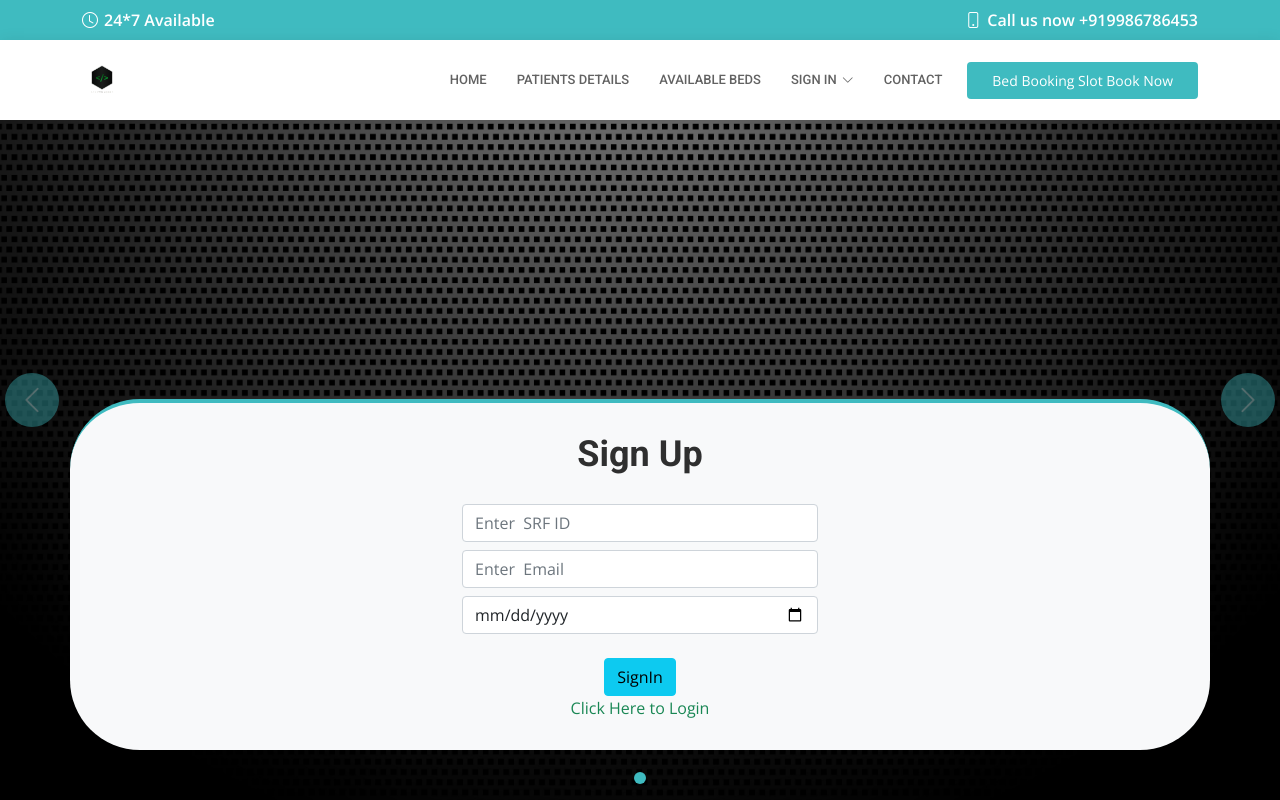
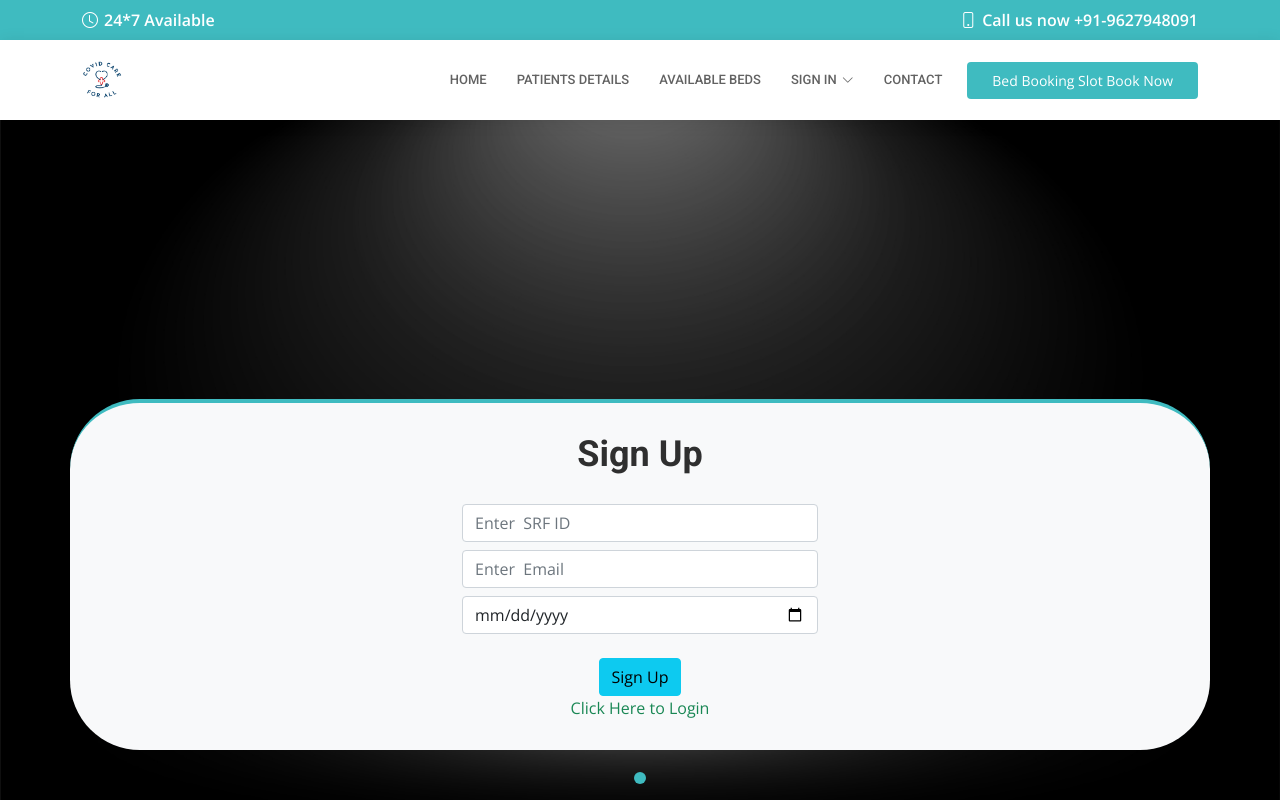
Before and after one commit to DarkSoul26/Covid_Care_for_All, a Flask app: page /signup in a window 1280 px wide. Run offline with Flask 2, Linux system fonts and the light colour scheme; some libraries are stand-ins or nearby versions.

Commit message:
Major Changes

```diff
--- a/templates/baselogin.html
+++ b/templates/baselogin.html
@@ -41,7 +41,7 @@
         <i class="bi bi-clock"></i> 24*7 Available
       </div>
       <div class="d-flex align-items-center">
-        <i class="bi bi-phone"></i> Call us now +919986786453
+        <i class="bi bi-phone"></i> Call us now +91-9627948091
       </div>
     </div>
   </div>
@@ -50,9 +50,9 @@
   <header id="header" class="fixed-top">
     <div class="container d-flex align-items-center">
 
-      <a href="index.html" class="logo me-auto"><img src="static/assets/img/logo.png" alt=""></a>
+      <a href="/" class="logo me-auto"><img src="static/assets/img/logo.png" alt=""></a>
       <!-- Uncomment below if you prefer to use an image logo -->
-      <!-- <h1 class="logo me-auto"><a href="index.html">Medicio</a></h1> -->
+      <!-- <h1 class="logo me-auto"><a href="/">Medicio</a></h1> -->
 
       <nav id="navbar" class="navbar order-last order-lg-0">
         <ul>
@@ -116,14 +116,6 @@
 
       </div>
 
-      <a class="carousel-control-prev" href="#heroCarousel" role="button" data-bs-slide="prev">
-        <span class="carousel-control-prev-icon bi bi-chevron-left" aria-hidden="true"></span>
-      </a>
-
-      <a class="carousel-control-next" href="#heroCarousel" role="button" data-bs-slide="next">
-        <span class="carousel-control-next-icon bi bi-chevron-right" aria-hidden="true"></span>
-      </a>
-
     </div>
   </section><!-- End Hero -->
 
--- a/templates/index.html
+++ b/templates/index.html
@@ -1,10 +1,7 @@
 {% extends 'base.html' %}
 {% block title %}
-Home Covid Slot Booking
+COVID CARE FOR ALL
 {% endblock title %}
-
 {% block body %}
-
 {% include "message.html" %}
-
 {% endblock body %}
--- a/templates/navbar.html
+++ b/templates/navbar.html
@@ -42,7 +42,7 @@
         <i class="bi bi-clock"></i> 24*7 Available
       </div>
       <div class="d-flex align-items-center">
-        <i class="bi bi-phone"></i> Call us now +919986786453
+        <i class="bi bi-phone"></i> Call us now +91-9627948091
       </div>
     </div>
   </div>
@@ -51,9 +51,9 @@
   <header id="header" class="fixed-top">
     <div class="container d-flex align-items-center">
 
-      <a href="index.html" class="logo me-auto"><img src="static/assets/img/logo.png" alt=""></a>
+      <a href="/" class="logo me-auto"><img src="static/assets/img/logo.png" alt=""></a>
       <!-- Uncomment below if you prefer to use an image logo -->
-      <!-- <h1 class="logo me-auto"><a href="index.html">Medicio</a></h1> -->
+      <!-- <h1 class="logo me-auto"><a href="/">Medicio</a></h1> -->
 
       <nav id="navbar" class="navbar order-last order-lg-0">
         <ul>
--- a/templates/usersignup.html
+++ b/templates/usersignup.html
@@ -23,11 +23,11 @@
 <input type="date" class="form-control mt-2" placeholder="Enter  DOB" name="dob" required>
 </div>
 <br>
-<button type="submit" class="btn btn-info">SignIn</button>
+<button type="submit" class="btn btn-info">Sign Up</button>
 
 </form>
 
-<a class="text-success" href="/login">Click Here to Login </a>
+<a class="text-success p-5" href="/login">Click Here to Login </a>
 </div>
 
 
```
Also changed, not shown: covid.sql (+5 -26 lines), templates/base.html (+5 -5 lines), templates/bootstap.html (+4 -4 lines), static/assets/img/apple-touch-icon.png (deleted), static/assets/img/bgc.jpg, static/assets/img/favicon.ico (added), static/assets/img/favicon.png, static/assets/img/logo.png, static/assets/img/slide/bg3-assets/bg3.png (added), static/assets/img/slide/bg3.png (added), templates/details.html (renamed from templates/detials.html).
